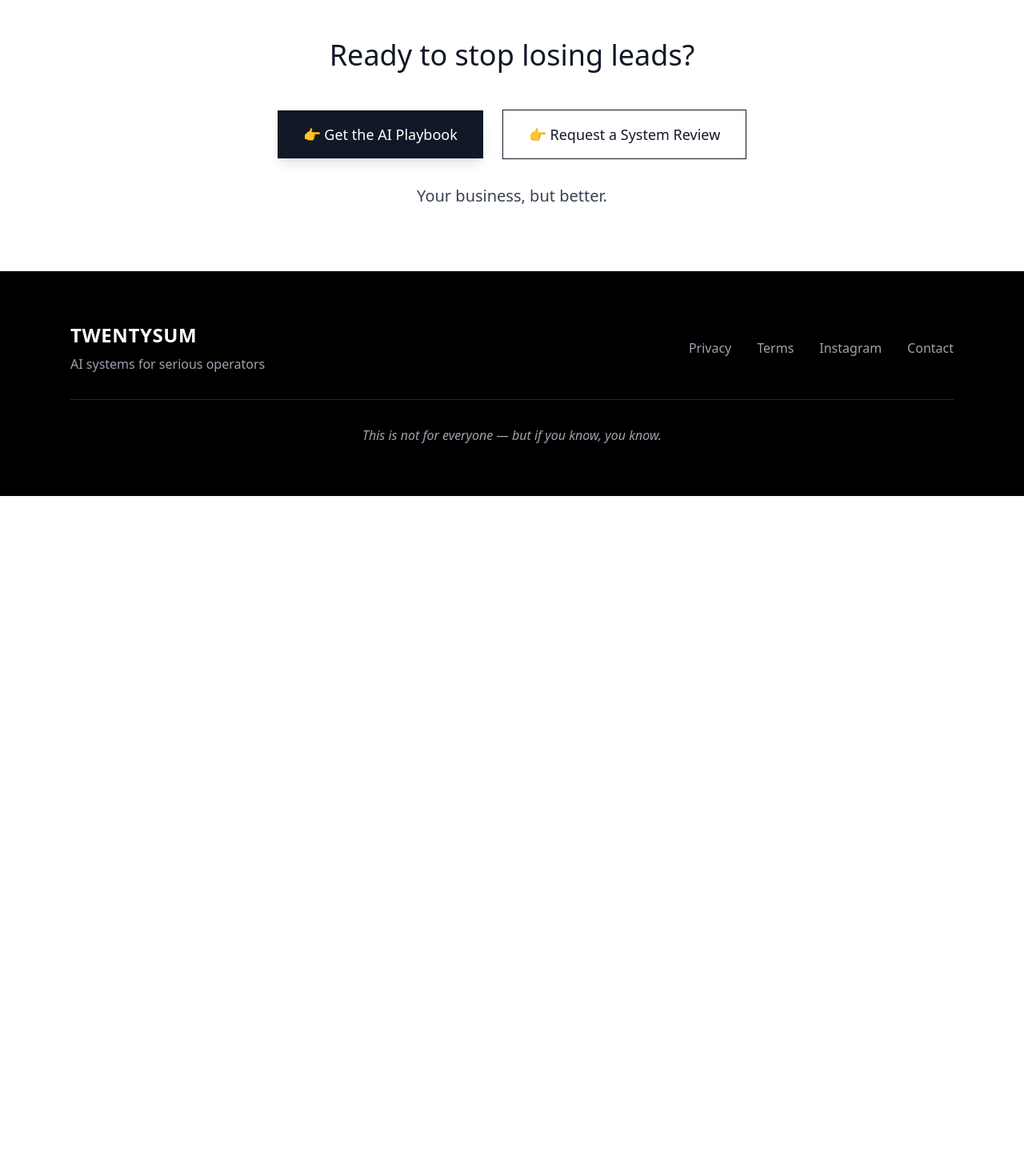
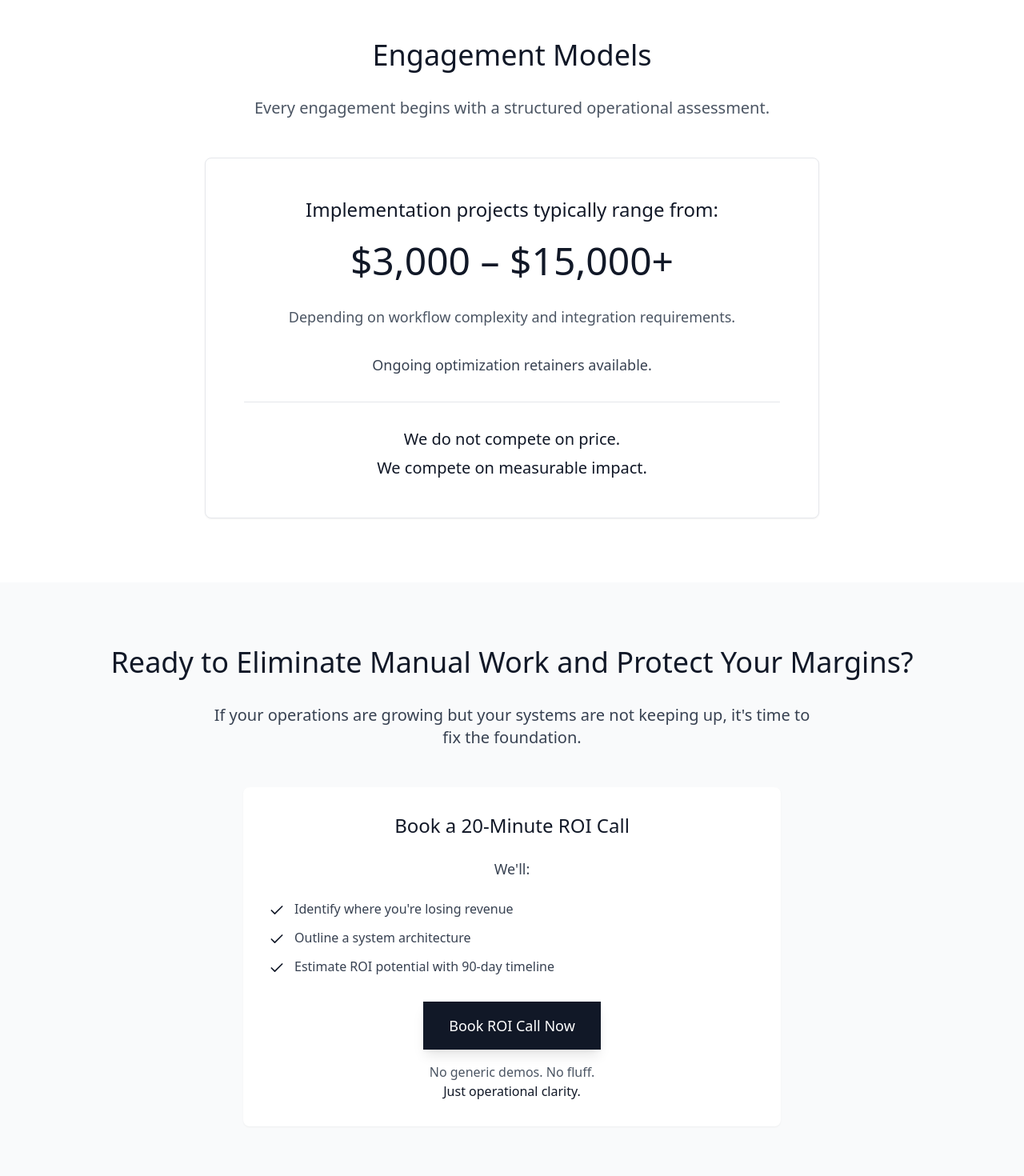
Before and after one commit to Projectcaroline/auvra, a React (Vite) app: page / in a window 1280 px wide. Shown: the part 4820-6290 px from the top of the page at 80% size. Before the commit the page ends 5440 px from the top, so only its background shows below. Built offline with nearby package versions, Linux system fonts and the light colour scheme; a web font is replaced by a local one.

Commit message:
Updated App.tsx

```diff
--- a/src/App.tsx
+++ b/src/App.tsx
@@ -355,25 +355,66 @@ const App = () => {
         </div>
       </section>
 
-      {/* CTA Section Repeat */}
+      {/* Pricing Section */}
       <section className="py-20">
         <div className="max-w-6xl mx-auto px-6 text-center">
-          <h2 className="text-4xl font-light mb-12">Ready to stop losing leads?</h2>
-          <div className="flex flex-col sm:flex-row gap-6 justify-center items-center mb-8">
-            <button
-              onClick={() => handleChatResponse('playbook')}
-              className="bg-gray-900 text-white px-8 py-4 text-lg font-medium hover:bg-gray-800 transition-colors shadow-lg"
-            >
-              👉 Get the AI Playbook
-            </button>
+          <h2 className="text-4xl font-light mb-8">Engagement Models</h2>
+          <p className="text-xl text-gray-600 mb-12 max-w-2xl mx-auto">
+            Every engagement begins with a structured operational assessment.
+          </p>
+
+          <div className="max-w-3xl mx-auto bg-white border border-gray-200 p-12 rounded-lg shadow-sm">
+            <h3 className="text-2xl font-medium mb-6">Implementation projects typically range from:</h3>
+            <div className="text-5xl font-light mb-8 text-gray-900">$3,000 – $15,000+</div>
+            <p className="text-lg text-gray-600 mb-8">Depending on workflow complexity and integration requirements.</p>
+            <p className="text-lg text-gray-700 mb-8">Ongoing optimization retainers available.</p>
+
+            <div className="border-t border-gray-200 pt-8">
+              <p className="text-xl font-medium text-gray-900 mb-2">We do not compete on price.</p>
+              <p className="text-xl font-medium text-gray-900">We compete on measurable impact.</p>
+            </div>
+          </div>
+        </div>
+      </section>
+
+      {/* Final CTA Section */}
+      <section className="py-20 bg-gray-50">
+        <div className="max-w-6xl mx-auto px-6 text-center">
+          <h2 className="text-4xl font-light mb-8">Ready to Eliminate Manual Work and Protect Your Margins?</h2>
+          <p className="text-xl text-gray-700 mb-12 max-w-3xl mx-auto">
+            If your operations are growing but your systems are not keeping up, it's time to fix the foundation.
+          </p>
+
+          <div className="max-w-2xl mx-auto bg-white p-8 rounded-lg shadow-sm mb-8">
+            <h3 className="text-2xl font-medium mb-6">Book a 20-Minute ROI Call</h3>
+            <p className="text-lg text-gray-700 mb-6">We'll:</p>
+            <ul className="space-y-3 text-left text-gray-700 mb-8">
+              <li className="flex items-start">
+                <Check className="w-5 h-5 text-gray-900 mt-1 mr-3 flex-shrink-0" />
+                <span>Identify where you're losing revenue</span>
+              </li>
+              <li className="flex items-start">
+                <Check className="w-5 h-5 text-gray-900 mt-1 mr-3 flex-shrink-0" />
+                <span>Outline a system architecture</span>
+              </li>
+              <li className="flex items-start">
+                <Check className="w-5 h-5 text-gray-900 mt-1 mr-3 flex-shrink-0" />
+                <span>Estimate ROI potential with 90-day timeline</span>
+              </li>
+            </ul>
+
             <button
               onClick={() => handleChatResponse('review')}
-              className="border border-gray-900 text-gray-900 px-8 py-4 text-lg font-medium hover:bg-gray-900 hover:text-white transition-colors"
+              className="bg-gray-900 text-white px-8 py-4 text-lg font-medium hover:bg-gray-800 transition-colors shadow-lg mb-4"
             >
-              👉 Request a System Review
+              Book ROI Call Now
             </button>
+
+            <div className="text-center">
+              <p className="text-gray-600">No generic demos. No fluff.</p>
+              <p className="text-gray-900 font-medium">Just operational clarity.</p>
+            </div>
           </div>
-          <p className="text-xl text-gray-700">Your business, but better.</p>
         </div>
       </section>
 
```
